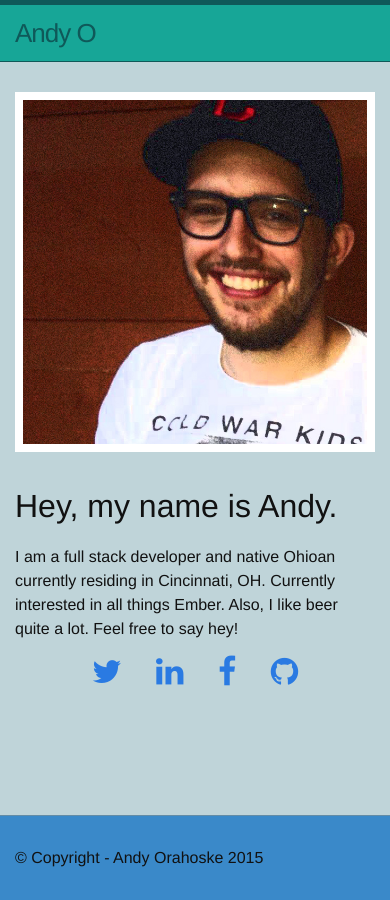
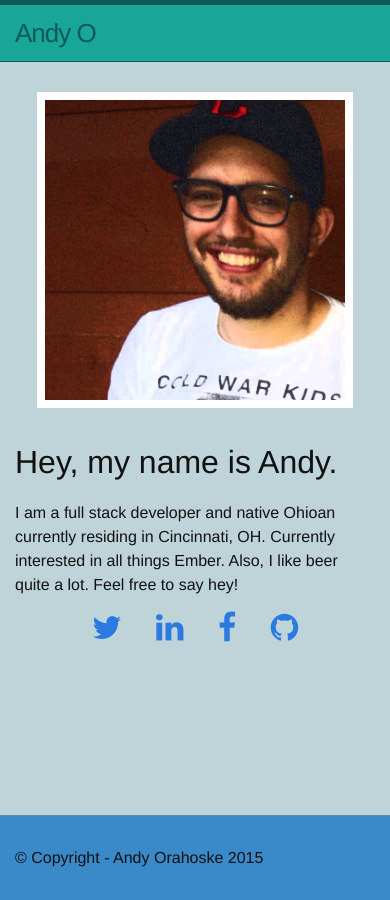
Before and after one commit to AO16/AO16.github.io, a Jekyll site: the page built from index.html, in a window 390 px wide. Built offline with Jekyll 4.4.1, drawn with Linux system fonts in a browser that asks for light colours; nearby versions of some CDN libraries.

Commit message:
little bit of styling

```diff
--- a/_sass/_layout.scss
+++ b/_sass/_layout.scss
@@ -320,5 +320,9 @@ ul {
 .profile-image-wrapper {
     background: #fff;
     padding: .5em;
-    margin-bottom: 30px;
+
+    @media only screen and (max-width: 450px) {
+        max-width: 300px;
+        margin: 0 auto 30px auto;
+    }
 }
```
